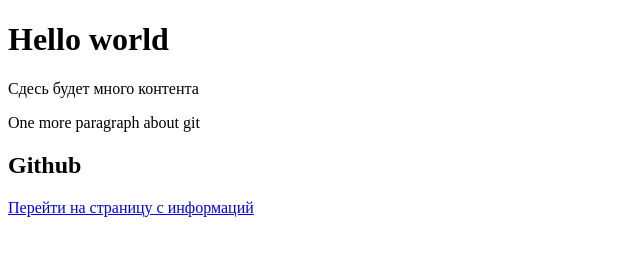
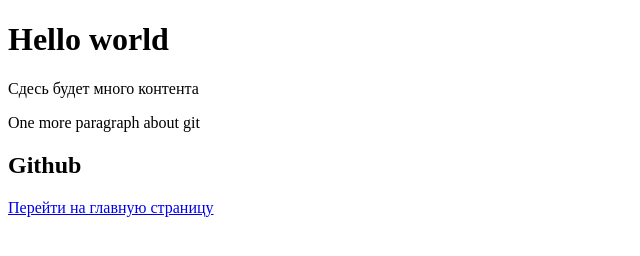
Before and after one commit to Markintoshi/githtml, a plain HTML site: page index.html in a window 1280 px wide. Shown: the full height of the page, 0-640 px from the left. Drawn offline with Linux system fonts and the light colour scheme.

Commit message:
feat: changed the text of the link to the wrong one

```diff
--- a/index.html
+++ b/index.html
@@ -10,6 +10,6 @@
   <p>Сдесь будет много контента</p>
   <p>One more paragraph about git</p>
   <h2>Github</h2>
-  <a href="pages/about.html" class="">Перейти на страницу с информаций</a>
+  <a href="pages/about.html" class="">Перейти на главную страницу</a>
 </body>
 </html>
```
